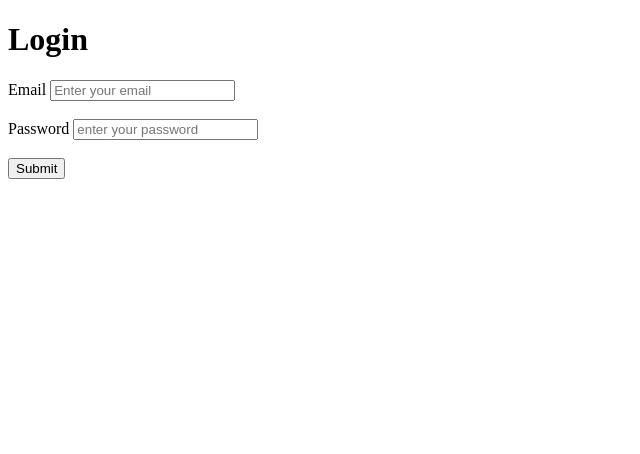
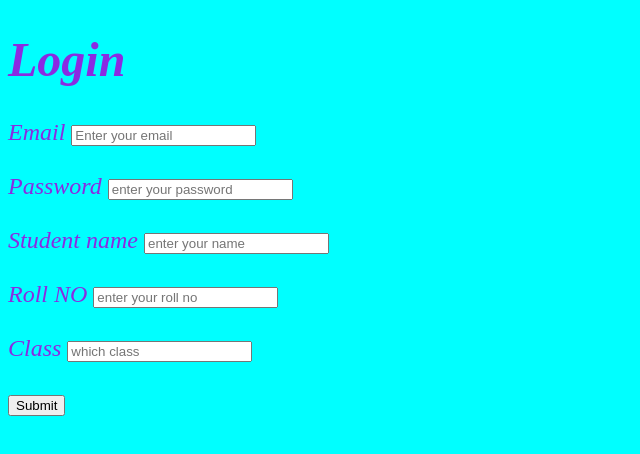
Before and after one commit to Rahul-creatorprog/fullstack, a plain HTML site: page css/javascript/login.html in a window 1280 px wide. Shown: the whole page, without its empty margins (0-640 px from the left). Drawn offline with Linux system fonts and the light colour scheme.

Commit message:
commit message

```diff
--- a/css/javascript/login.html
+++ b/css/javascript/login.html
@@ -4,6 +4,14 @@
     <meta charset="UTF-8">
     <meta name="viewport" content="width=device-width, initial-scale=1.0">
     <title>Document</title>
+    <style>
+        body{
+            background-color: aqua;
+            color: blueviolet;
+            font-size:x-large;
+            font-style: italic;
+        }
+    </style>
 </head>
 <body>
     <form id="form">
@@ -13,6 +21,15 @@
         <br><br>
         <label for="password">Password</label>
          <input id="password" type="password" placeholder="enter your password" required maxlength="9">
+         <br><br>
+         <Label for="student name">Student name</Label>
+         <input type="Student name" type="text" placeholder="enter your name">
+         <br><br>
+         <label for="Roll No">Roll NO</label>
+         <input type="roll no" type="text" placeholder="enter your roll no">
+         <br><br>
+         <label for="class">Class</label>
+         <input type="class" type="checkbox" placeholder="which class">
          <br><br>
          <button type="submit">Submit</button>
          <h1 id="result1"></h1>
```
Also changed, not shown: css/javascript/new.html (+9 -1 lines).
